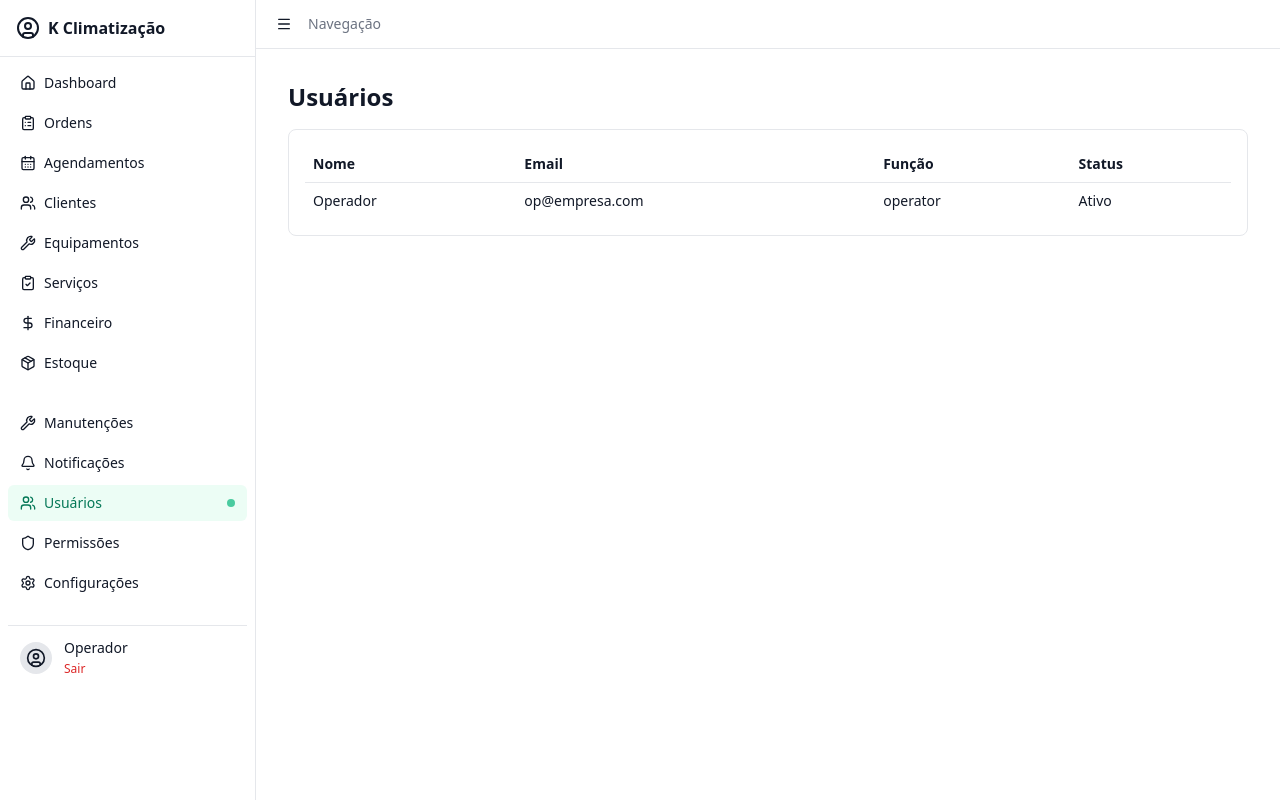
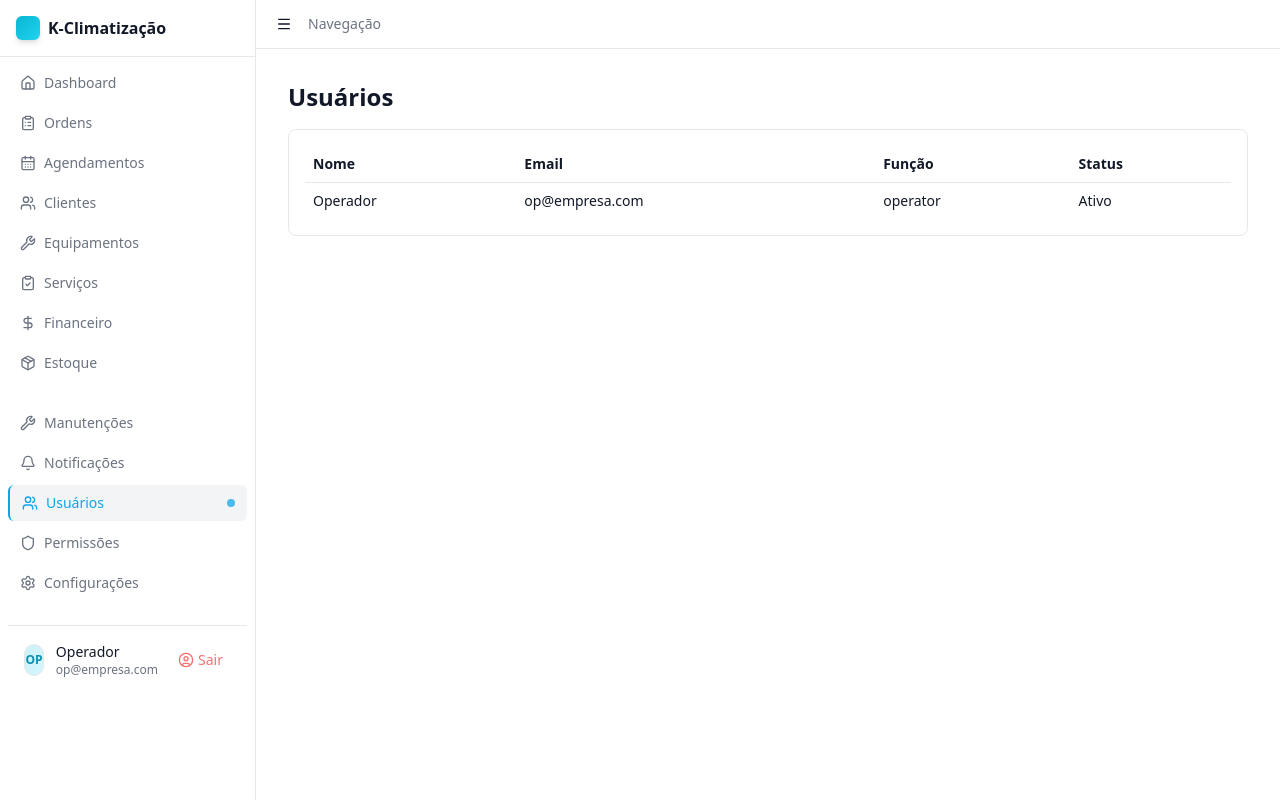
Before and after one commit to CodimDev/K_climatizacao, a React (Vite) app: page /users in a window 1280 px wide. Built offline with nearby package versions, Linux system fonts and the light colour scheme.

Commit message:
feat(theme+sidebar): adiciona tokens Tailwind (background, border, muted) e refina Sidebar com responsividade, estado ativo, header com gradiente e footer de usuário

```diff
--- a/src/components/layout/Sidebar.tsx
+++ b/src/components/layout/Sidebar.tsx
@@ -34,10 +34,12 @@ export default function Sidebar({ open, onClose }: Props) {
   return (
     <>
       <div className={`fixed inset-0 bg-black/40 backdrop-blur-sm transition-opacity ${open ? 'opacity-100 pointer-events-auto' : 'opacity-0 pointer-events-none'} lg:hidden`} onClick={onClose} />
-      <aside className={`fixed left-0 top-0 h-screen w-64 border-r border-gray-200 dark:border-gray-800 bg-white dark:bg-gray-950 transition-transform ${open ? 'translate-x-0' : '-translate-x-full'} lg:translate-x-0 z-40`}>
-        <div className="p-4 border-b border-gray-200 dark:border-gray-800 flex items-center gap-2">
-          <UserCircle className="w-6 h-6" />
-          <div className="font-semibold">K Climatização</div>
+      <aside className={`fixed top-0 left-0 z-50 h-full w-64 transform transition-transform duration-300 ease-out bg-background border-r border-border ${open ? 'translate-x-0' : '-translate-x-full'} lg:translate-x-0`}>
+        <div className="p-4 border-b border-border">
+          <div className="flex items-center gap-2">
+            <div className="h-6 w-6 rounded-md bg-gradient-to-br from-cyan-500 to-cyan-400 shadow-md" />
+            <div className="font-semibold">K-Climatização</div>
+          </div>
         </div>
         <nav className="p-2 space-y-6 overflow-y-auto h-[calc(100vh-64px)]">
           <div className="space-y-1">
@@ -45,10 +47,10 @@ export default function Sidebar({ open, onClose }: Props) {
               const Icon = it.icon
               const active = pathname === it.to
               return (
-                <Link key={it.to} to={it.to} className={`flex items-center gap-2 rounded-md px-3 py-2 text-sm ${active ? 'bg-cyan-50 text-cyan-700 dark:bg-cyan-900/20 dark:text-cyan-200' : 'hover:bg-gray-100 dark:hover:bg-gray-900'}`}>
+                <Link key={it.to} to={it.to} className={`flex items-center gap-2 rounded-md px-3 py-2 text-sm text-muted-foreground hover:text-foreground hover:bg-muted ${active ? 'text-primary bg-muted border-l-2 border-l-primary' : ''}`}>
                   <Icon className="w-4 h-4" />
                   <span className="flex-1">{it.label}</span>
-                  {active && <span className="w-2 h-2 rounded-full bg-cyan-500 animate-pulse" />}
+                  {active && <span className="w-2 h-2 rounded-full bg-primary animate-pulse" />}
                 </Link>
               )
             })}
@@ -58,23 +60,27 @@ export default function Sidebar({ open, onClose }: Props) {
               const Icon = it.icon
               const active = pathname === it.to
               return (
-                <Link key={it.to} to={it.to} className={`flex items-center gap-2 rounded-md px-3 py-2 text-sm ${active ? 'bg-emerald-50 text-emerald-700 dark:bg-emerald-900/20 dark:text-emerald-200' : 'hover:bg-gray-100 dark:hover:bg-gray-900'}`}>
+                <Link key={it.to} to={it.to} className={`flex items-center gap-2 rounded-md px-3 py-2 text-sm text-muted-foreground hover:text-foreground hover:bg-muted ${active ? 'text-primary bg-muted border-l-2 border-l-primary' : ''}`}>
                   <Icon className="w-4 h-4" />
                   <span className="flex-1">{it.label}</span>
-                  {active && <span className="w-2 h-2 rounded-full bg-emerald-500 animate-pulse" />}
+                  {active && <span className="w-2 h-2 rounded-full bg-primary animate-pulse" />}
                 </Link>
               )
             })}
           </div>
-          <div className="mt-6 p-3 border-t border-gray-200 dark:border-gray-800">
+          <div className="mt-6 p-4 border-t border-border">
             <div className="flex items-center gap-3">
-              <div className="w-8 h-8 rounded-full bg-gray-200 dark:bg-gray-800 flex items-center justify-center">
-                <UserCircle className="w-5 h-5" />
+              <div className="w-8 h-8 rounded-full border border-border bg-gradient-to-br from-cyan-500/20 to-cyan-400/20 flex items-center justify-center">
+                <span className="text-xs font-semibold text-cyan-600">OP</span>
               </div>
               <div className="text-sm">
                 <div className="font-medium">Operador</div>
-                <button className="text-xs text-red-600 dark:text-red-400">Sair</button>
+                <div className="text-xs text-muted-foreground">op@empresa.com</div>
               </div>
+              <button className="ml-auto text-sm text-red-400 hover:text-red-300 hover:bg-red-500/10 rounded-md px-2 py-1 flex items-center gap-1">
+                <UserCircle className="w-4 h-4" />
+                Sair
+              </button>
             </div>
           </div>
         </nav>
--- a/src/index.css
+++ b/src/index.css
@@ -4,6 +4,21 @@
 
 :root {
   color-scheme: light dark;
+  --background: #ffffff;
+  --foreground: #0f172a;
+  --border: #e5e7eb;
+  --muted: #f3f4f6;
+  --muted-foreground: #6b7280;
+  --primary: #0ea5e9;
 }
 
 html, body, #root { height: 100%; }
+
+.dark {
+  --background: #0b1220;
+  --foreground: #e5e7eb;
+  --border: #1f2937;
+  --muted: #111827;
+  --muted-foreground: #9ca3af;
+  --primary: #0284c7;
+}
--- a/tailwind.config.js
+++ b/tailwind.config.js
@@ -11,7 +11,12 @@ export default {
         primary: {
           DEFAULT: '#0ea5e9',
           dark: '#0284c7'
-        }
+        },
+        background: 'var(--background)',
+        foreground: 'var(--foreground)',
+        border: 'var(--border)',
+        muted: 'var(--muted)',
+        'muted-foreground': 'var(--muted-foreground)'
       }
     }
   },
```
